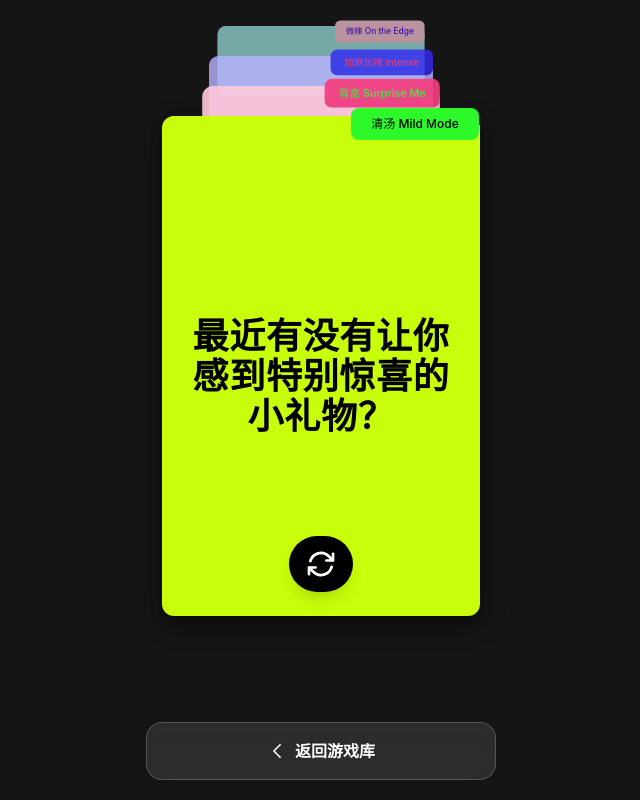
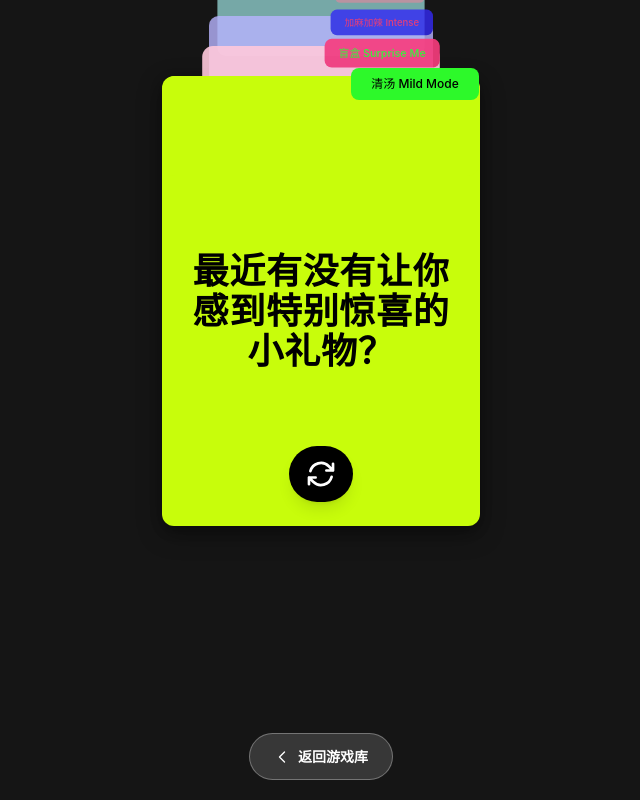
Before and after one commit to rossguagua/game-for-joypark, a website: page drinking-game.html in a window 1280 px wide. Shown: the whole page, without its empty margins (319-959 px from the left). Drawn offline with nearby package versions, Linux system fonts and the light colour scheme.

Commit message:
Improve Back Button Design

```diff
--- a/drinking-game.html
+++ b/drinking-game.html
@@ -11,14 +11,12 @@
         background-color: #151515;
         display: flex;
         justify-content: center;
-        align-items: flex-start; /* Align to top to see stacking from top */
+        align-items: flex-start;
         min-height: 100vh;
-        padding-top: 100px; /* Increased padding to see top of stack */
-        padding-bottom: 120px; /* Add bottom padding for back button */
+        padding-top: 60px;
+        padding-bottom: 80px;
         overflow-x: hidden;
       }
-
-      /* Removed shadow classes: .shadow-stack-active, .shadow-stack-inactive, .shadow-stack-deep-inactive */
 
       .topic-fade-out {
         animation: fadeOutTopic 0.3s ease-in-out forwards;
@@ -56,35 +54,30 @@
       }
 
       .category-text-part {
-        /* For the text inside the small colored tab part */
         display: flex;
         flex-direction: column;
         align-items: center;
         justify-content: center;
         line-height: 1.2;
-        height: 100%; /* Ensure it fills the small tab part */
+        height: 100%;
       }
 
       .category-selector {
-        /* These are the individual clickable tabs */
         transition: transform 0.4s cubic-bezier(0.68, -0.55, 0.27, 1.55),
-          opacity 0.4s ease-out; /* Removed box-shadow transition */
+          opacity 0.4s ease-out;
         transform-origin: center top;
         position: absolute;
-        border-radius: 0.75rem; /* 12px */
-        /* box-shadow is now removed by default */
+        border-radius: 0.75rem;
       }
 
       #topic-card {
-        /* This is the main active card area */
         position: relative;
         padding-top: 80px;
         box-shadow: 0px 8px 25px rgba(0, 0, 0, 0.35),
-          0px 4px 12px rgba(0, 0, 0, 0.25); /* Shadow only on the main card */
+          0px 4px 12px rgba(0, 0, 0, 0.25);
       }
 
       #category-selectors-container {
-        /* Container for all category tabs */
         position: absolute;
         top: 0;
         left: 0;
@@ -95,44 +88,33 @@
         align-items: flex-start;
       }
 
-      .back-button-container {
+      .back-button {
         position: fixed;
-        bottom: 0;
-        left: 0;
-        right: 0;
-        background: linear-gradient(transparent, rgba(21, 21, 21, 0.95));
-        backdrop-filter: blur(10px);
-        padding: 20px;
+        bottom: 20px;
+        left: 50%;
+        transform: translateX(-50%);
+        background: rgba(255, 255, 255, 0.15);
+        border: 1px solid rgba(255, 255, 255, 0.3);
+        color: white;
+        padding: 12px 24px;
+        border-radius: 25px;
+        font-size: 14px;
+        font-weight: 600;
+        display: flex;
+        align-items: center;
+        gap: 8px;
+        transition: all 0.3s ease;
+        cursor: pointer;
         z-index: 100;
       }
 
-      .back-button {
-        width: 100%;
-        max-width: 350px;
-        margin: 0 auto;
-        background: rgba(255, 255, 255, 0.1);
-        border: 1px solid rgba(255, 255, 255, 0.2);
-        backdrop-filter: blur(10px);
-        transition: all 0.3s ease;
-        display: flex;
-        align-items: center;
-        justify-content: center;
-        gap: 8px;
-        padding: 16px 24px;
-        border-radius: 16px;
-        color: white;
-        font-weight: 600;
-        font-size: 16px;
-      }
-
       .back-button:hover {
-        background: rgba(255, 255, 255, 0.15);
-        transform: translateY(-2px);
-        box-shadow: 0 8px 25px rgba(0, 0, 0, 0.3);
+        background: rgba(255, 255, 255, 0.25);
+        transform: translateX(-50%) translateY(-2px);
       }
 
       .back-button:active {
-        transform: translateY(0);
+        transform: translateX(-50%) translateY(0);
       }
     </style>
   </head>
@@ -140,7 +122,7 @@
     <div class="container w-full max-w-[350px] p-4 flex flex-col items-center">
       <div
         id="topic-card"
-        class="w-full h-[500px] rounded-xl flex flex-col items-center justify-between cursor-pointer transition-colors duration-300 ease-in-out"
+        class="w-full h-[450px] rounded-xl flex flex-col items-center justify-between cursor-pointer transition-colors duration-300 ease-in-out"
       >
         <div id="category-selectors-container">
           <div
@@ -240,20 +222,17 @@
       </div>
     </div>
 
-    <!-- Back Button Container -->
-    <div class="back-button-container">
-      <button onclick="goBack()" class="back-button">
-        <svg xmlns="http://www.w3.org/2000/svg" fill="none" viewBox="0 0 24 24" stroke-width="2" stroke="currentColor" class="w-5 h-5">
-          <path stroke-linecap="round" stroke-linejoin="round" d="M15.75 19.5L8.25 12l7.5-7.5" />
-        </svg>
-        返回游戏库
-      </button>
-    </div>
+    <!-- Simple Back Button -->
+    <button onclick="goBack()" class="back-button">
+      <svg xmlns="http://www.w3.org/2000/svg" fill="none" viewBox="0 0 24 24" stroke-width="2" stroke="currentColor" class="w-4 h-4">
+        <path stroke-linecap="round" stroke-linejoin="round" d="M15.75 19.5L8.25 12l7.5-7.5" />
+      </svg>
+      返回游戏库
+    </button>
 
     <script>
-      let topicsData = {}; // 初始化为一个空对象
+      let topicsData = {};
 
-      // 从 JSON 文件中获取话题数据
       fetch('topics.json')
         .then((response) => {
           if (!response.ok) {
@@ -262,8 +241,7 @@
           return response.json();
         })
         .then((data) => {
-          topicsData = data; // 将获取到的数据赋值给 topicsData
-          // 数据加载完成后，再进行初始化
+          topicsData = data;
           setActiveCategory(currentCategoryId);
         })
         .catch((error) => {
@@ -344,7 +322,7 @@
 
       function setActiveCategory(newCategoryId) {
         currentCategoryId = newCategoryId;
-        lastTopicIndex = -1; // 切换分类时重置 lastTopicIndex
+        lastTopicIndex = -1;
         updateTopicCardUnifiedStyle();
         displayNewTopic();
 
@@ -356,29 +334,26 @@
           .filter((id) => id !== newCategoryId)
           .map((id) => categorySelectors.find((s) => s.dataset.categoryId === id));
 
-        // 激活卡片的样式
         if (activeSelector) {
           activeSelector.style.transform = 'translateY(0px) scale(1)';
           activeSelector.style.zIndex = 50;
           activeSelector.style.opacity = 1;
-          activeSelector.style.boxShadow = 'none'; // 移除激活标签的阴影
+          activeSelector.style.boxShadow = 'none';
         }
 
-        // 非激活卡片的堆叠样式
         inactiveSelectorsOrdered.forEach((selector, index) => {
           if (selector) {
             const depth = index + 1;
-            // 可修改的堆叠效果变量：
-            const translateYFactor = -30; // 负值越大，间距越大
-            const scaleFactor = 0.1; // 值越大，每层收缩越多
-            const opacityFactor = 0.1; // 值越大，每层透明度降低越多
+            const translateYFactor = -30;
+            const scaleFactor = 0.1;
+            const opacityFactor = 0.1;
 
             selector.style.transform = `translateY(${
               depth * translateYFactor
             }px) scale(${1 - depth * scaleFactor})`;
             selector.style.zIndex = 40 - depth * 10;
             selector.style.opacity = Math.max(0, 1 - depth * opacityFactor);
-            selector.style.boxShadow = 'none'; // 移除非激活标签的阴影
+            selector.style.boxShadow = 'none';
           }
         });
       }
@@ -405,8 +380,6 @@
           setActiveCategory(selector.dataset.categoryId);
         });
       });
-      // 初始调用 setActiveCategory 已移至 fetch 的 .then() 块中
-      // setActiveCategory(currentCategoryId); // 删除此行
     </script>
   </body>
 </html>
```
Also changed, not shown: coming-soon.html (+28 -41 lines).
